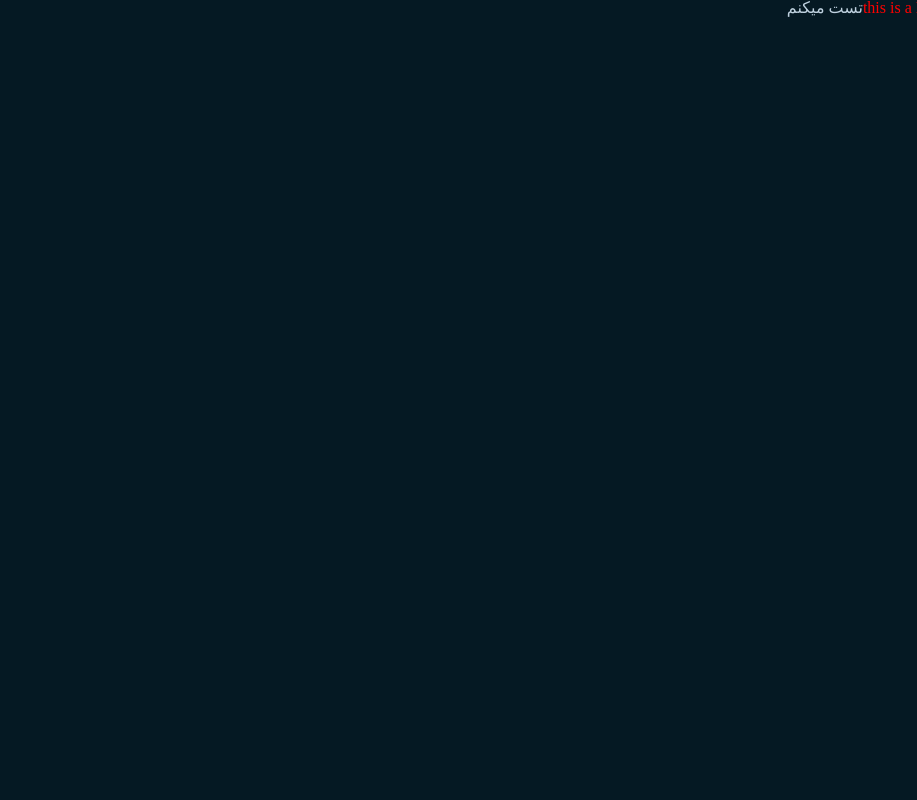
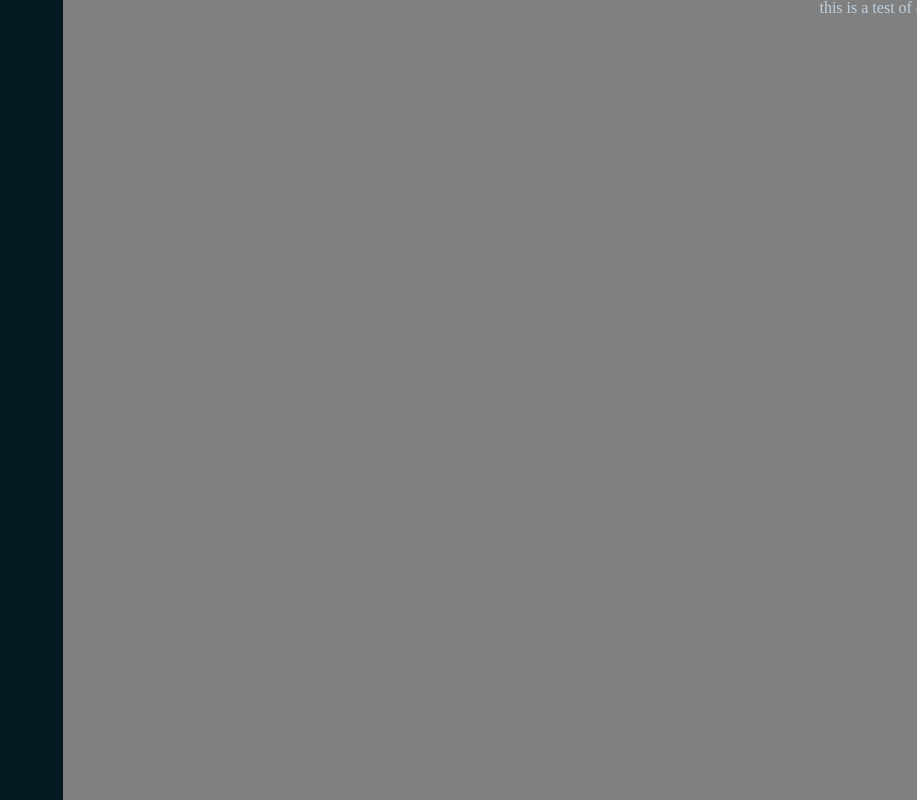
Before and after one commit to sharifiniaa/website, a Next.js app: page / in a window 1280 px wide. Shown: the whole page, without its empty margins (363-1280 px from the left). Built offline with nearby package versions, Linux system fonts and the light colour scheme; a web font is replaced by a local one.

Commit message:
add menu

```diff
--- /dev/null
+++ b/assets/styles/sass/abstracts/_variables.scss
@@ -0,0 +1,4 @@
+$colors : (
+    "black": #051923,
+
+);
--- /dev/null
+++ b/assets/styles/sass/components/_index.scss
@@ -0,0 +1 @@
+@import "./_menu.scss";
--- /dev/null
+++ b/assets/styles/sass/components/_menu.scss
@@ -0,0 +1,39 @@
+.menu {
+//   padding: 0;
+  display: inline-block;
+  list-style: none;
+  background-color: transparent;
+
+  &__item {
+    font-size: 30px;
+
+    &--link {
+      color: #fff;
+      padding: 5px 0;
+      position: relative;
+      font-size: 28px;
+      line-height: 50px;
+      font-weight: 700;
+      text-decoration: none;
+
+      &:after {
+        content: "";
+        display: block;
+        width: 0;
+        height: 15px;
+        background-color: #0582ca;
+        transition: width 0.3s;
+        position: absolute;
+        // right: -5%;
+        bottom: 1px;
+        z-index: -1;
+      }
+
+      &:hover{
+          &:after{
+              width: 110%;
+          }
+      }
+    }
+  }
+}
--- /dev/null
+++ b/assets/styles/sass/layout/_header.scss
@@ -0,0 +1,18 @@
+.header {
+  width: 380px;
+  height: 100vh;
+  position: fixed;
+  background-color: map-get($colors, "black");
+
+  &__wrapper{
+    position: relative;
+    padding-right: 75px;
+  }
+
+
+  .desktop-menu{
+      position: relative;
+      z-index: 2;
+      padding-top: 3rem;
+  }
+}
--- a/assets/styles/sass/styles.scss
+++ b/assets/styles/sass/styles.scss
@@ -0,0 +1,6 @@
+@import './abstracts/_variables.scss';
+@import './layout/_header.scss';
+
+
+// compoentns
+@import './components/_index.scss';
--- a/components/Header.js
+++ /dev/null
@@ -1,17 +0,0 @@
-import React from "react";
-
-const Header = () => {
-  return (
-    <div className="header">
-      <header>this is a Header</header>
-
-      <style jsx>{`
-        .header {
-          color: red;
-        }
-      `}</style>
-    </div>
-  );
-};
-
-export default Header;
--- /dev/null
+++ b/components/Header/DesktopMenu.js
@@ -0,0 +1,12 @@
+import React from "react";
+import Menu from "./Menu";
+
+const DesktopMenu = () => {
+  return (
+    <div className="desktop-menu hide-on-mobile">
+      <Menu />
+    </div>
+  );
+};
+
+export default DesktopMenu;
--- /dev/null
+++ b/components/Header/Menu.js
@@ -0,0 +1,46 @@
+import React from "react";
+import Link from "next/link";
+
+const Menu = () => {
+  return (
+    <ul className="menu">
+      <li className="menu__item">
+        <Link href="/">
+          <a className="menu__item--link">خانه</a>
+        </Link>
+      </li>
+      <li className="menu__item">
+        <Link href="/">
+          <a className="menu__item--link">بلاگ</a>
+        </Link>
+      </li>
+      <li className="menu__item">
+        <Link href="/">
+          <a className="menu__item--link">درباره من</a>
+        </Link>
+      </li>
+      <li className="menu__item">
+        <Link href="/">
+          <a className="menu__item--link">قابلیت ها</a>
+        </Link>
+      </li>
+      <li className="menu__item">
+        <Link href="/">
+          <a className="menu__item--link">نمونه کار</a>
+        </Link>
+      </li>
+      <li className="menu__item">
+        <Link href="/">
+          <a className="menu__item--link">تماس</a>
+        </Link>
+      </li>
+      <li className="menu__item">
+        <Link href="/">
+          <a className="menu__item--link">سوالات متداول</a>
+        </Link>
+      </li>
+    </ul>
+  );
+};
+
+export default Menu;
--- a/components/Layout.js
+++ b/components/Layout.js
@@ -1,19 +1,16 @@
-import React from 'react';
+import React from "react";
 
+import Header from "../containers/Header/Header";
 
-import Header from './Header';
-
-
-const Layout = ({children}) => {
-    return (
-        <div className="container-fluid">
-            <div className="row">
-                <Header/>
-                {children}
-            </div>
-        </div>
-    )
+const Layout = ({ children }) => {
+  return (
+    <div className="container-fluid">
+      <div class="row">
+        <Header />
+        {children}
+      </div>
+    </div>
+  );
 };
 
-
 export default Layout;
--- /dev/null
+++ b/containers/Header/Header.js
@@ -0,0 +1,16 @@
+import React from "react";
+import DesktopMenu from "../../components/Header/DesktopMenu";
+
+const Header = () => {
+  return (
+    <div className="header">
+      <div className="header__wrapper">
+        <header>
+          <DesktopMenu />
+        </header>
+      </div>
+    </div>
+  );
+};
+
+export default Header;
--- a/pages/index.js
+++ b/pages/index.js
@@ -1,10 +1,18 @@
 import Layout from "../components/Layout";
-import '../assets/styles/sass/styles.scss'
+import "../assets/styles/sass/styles.scss";
 
 export default function Home() {
   return (
     <Layout>
-      <div className="example">تست میکنم</div>
+      <div className="example">this is a test of content</div>
+      <style jsx>{`
+        .example {
+          margin-right: 380px;
+          width: calc(100% - 380px);
+          background-color: gray;
+          height: 100vh;
+        }
+      `}</style>
     </Layout>
   );
 }
```
